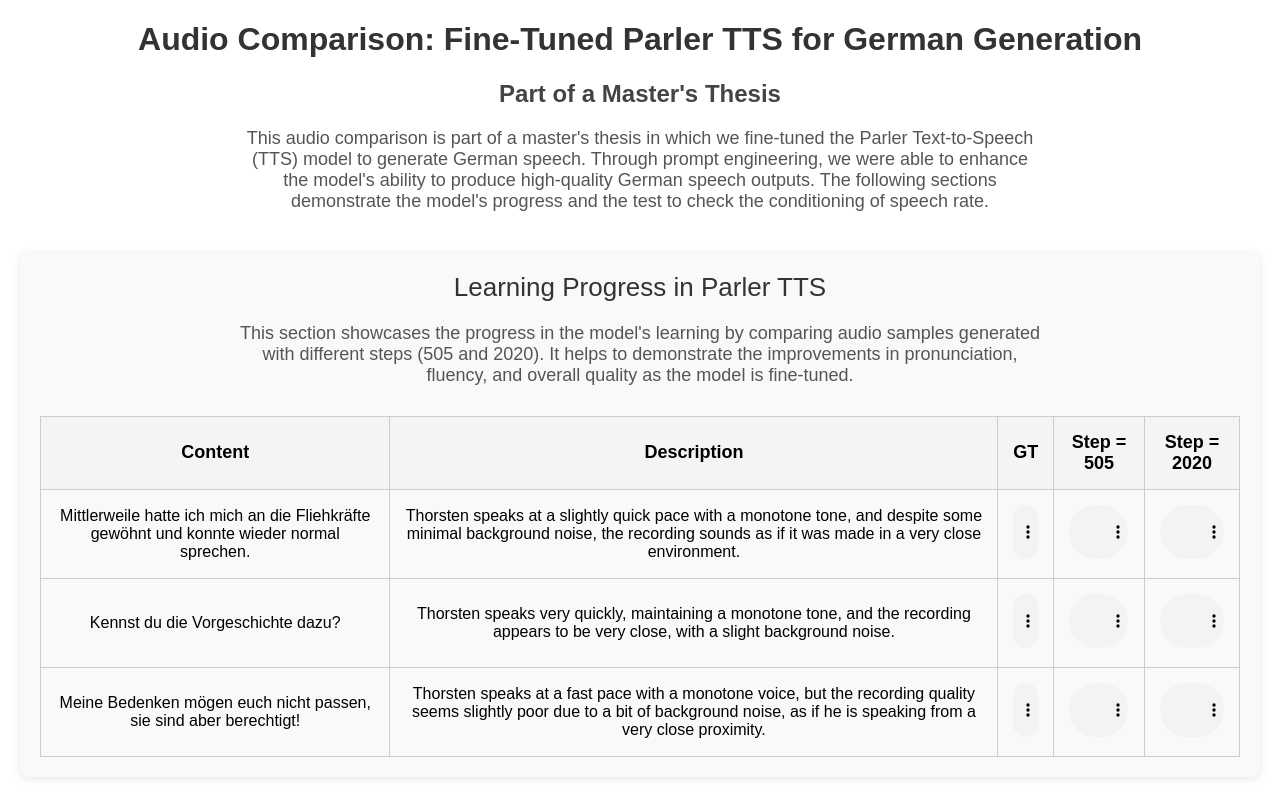
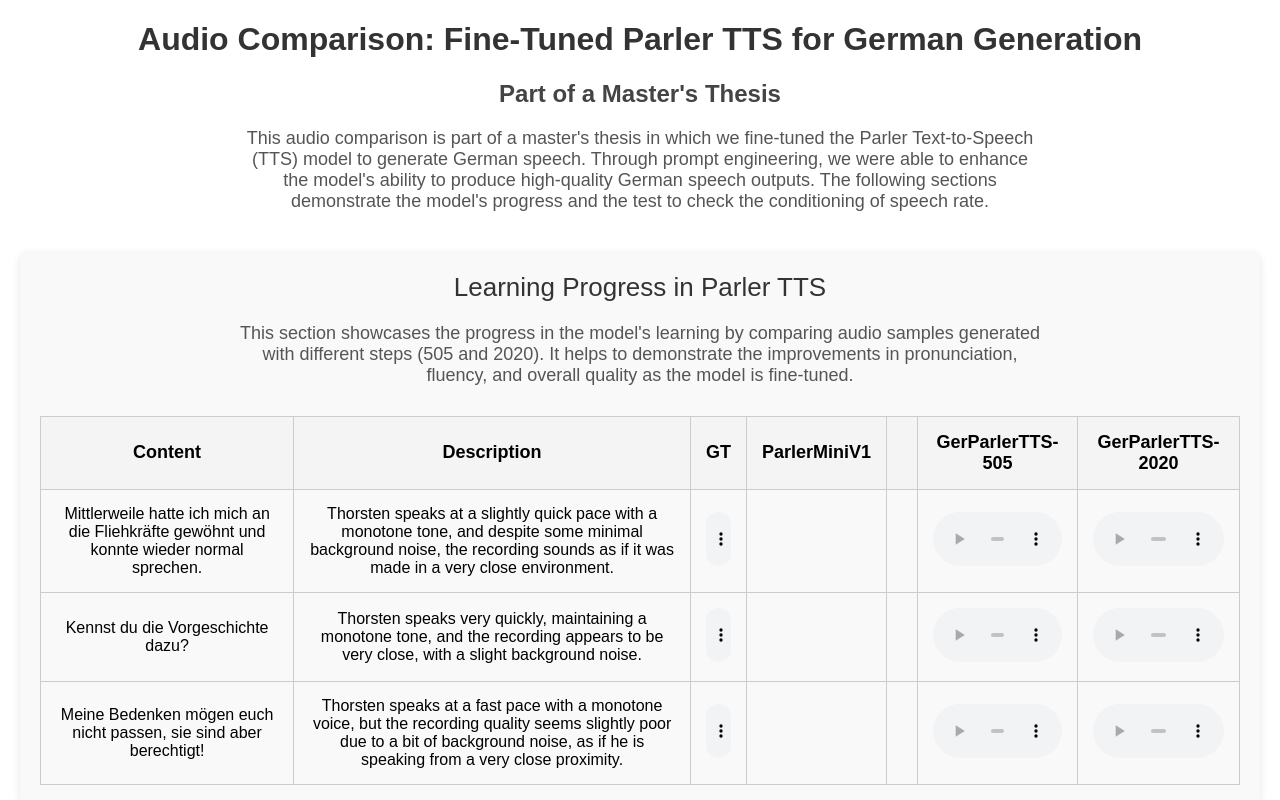
Before and after one commit to parttime-ai/thorsten-parler-tts, a plain HTML site: page index.html in a window 1280 px wide. Shown: the top 800 px of the page. Drawn offline with Linux system fonts and the light colour scheme.

Commit message:
Update index.html

```diff
--- a/index.html
+++ b/index.html
@@ -87,8 +87,9 @@
                     <th>Content</th>
                     <th>Description</th>
                     <th>GT</th>
-                    <th>Step = 505</th>
-                    <th>Step = 2020</th>
+                    <th>ParlerMiniV1<th>
+                    <th>GerParlerTTS-505</th>
+                    <th>GerParlerTTS-2020</th>
                 </tr>
             </thead>
             <tbody>
@@ -98,6 +99,10 @@
 </td>
                     <td><audio controls>
                             <source src="./audio/1.wav">
+                        </audio></td>
+                    <td>
+                        <td><audio controls>
+                            <source src="./audio/gt1.wav">
                         </audio></td>
                     <td>
                         <audio controls>
@@ -117,7 +122,11 @@
                     <td>Thorsten speaks very quickly, maintaining a monotone tone, and the recording appears to be very close, with a slight background noise.</td>
                     <td><audio controls>
                             <source src="./audio/2.wav">
-                        </audio></td></td>
+                        </audio></td>
+                    <td>
+                        <td><audio controls>
+                            <source src="./audio/gt2.wav">
+                        </audio></td>
                     <td>
                         <audio controls>
                             <source src="https://storage.googleapis.com/wandb-production.appspot.com/teilzeitki/parler-speech/y8gjihu8/media/audio/Speech%20samples_505_0e6738f4daf739ba2457.wav?Expires=1739089510&GoogleAccessId=gorilla-files-url-signer-man%40wandb-production.iam.gserviceaccount.com&Signature=wmNSmzbsLjFCdeyWU0Fy9WodiIC8FgAxaugViEsPU4ZvWD%2FaLNXW1IQegcd92vl7itm3qq4Hzwnxste%2BwVlrrx%2FVWGhaoiimCEi2um1zjRLhRP5c%2Bl5yg8UEo7LqyRtcuV166LjMFRwIuhHSaZk7rwGAtZXyDlxmkvepEAy9tLS%2BbzZlL2M%2BHYC0SL7W564r0sz3QGCdlJFGQkWB%2BNKqHARvbS%2BsLq%2B0e3AAyYTa0R2LwPkWVuz12TB%2FcgrSemSvk2k0szocq3ZzdFMmMT1wkris4dprk9xVU5CsxCfZiXy%2BHuLJb77PxmeuTULQ4oJPvUHFqGeF8erP10u%2BhtYdhw%3D%3D" type="audio/mp3">
@@ -137,7 +146,11 @@
 </td>
                     <td><audio controls>
                             <source src="./audio/3.wav">
-                        </audio></td></td>
+                        </audio></td>
+                    <td>
+                        <td><audio controls>
+                            <source src="./audio/gt3.wav">
+                        </audio></td>
                     <td>
                         <audio controls>
                             <source src="https://storage.googleapis.com/wandb-production.appspot.com/teilzeitki/parler-speech/y8gjihu8/media/audio/Speech%20samples_505_f2f710ccbbe27a122663.wav?Expires=1739090017&GoogleAccessId=gorilla-files-url-signer-man%40wandb-production.iam.gserviceaccount.com&Signature=QyPSx2b1jfU8qaaXy%2F7lycMbyGU8k9MfsjESc17%2F7%2BFNeX4VdjIWeNmY2YPZ2AAtIBEwBkcs2V4IYARY7SVecb30HeHql%2BfNgf4r0p8l8GAByPIeB2znElyoGi8H7c%2F8646QAk0gCHcJjIcgEwNgILUUKV1pP70F9Ufo3YyXDwFO5dF0JlsIwL0DuhHjNY0CA72xaxk7pp7duPyA4SujZZxn%2FXOO9YqhJ3YxE4PlgBROnxh9AE9iAUHj%2FTMQJHslBGgy3KyJN9SA7PyEh4jQOZWAOQeEDW1D5NdFgpdEidFaNdPjMWoVHEB9kVkD7jVESaqQJAl%2BfVMqmucEi%2BQrjQ%3D%3D" type="audio/mp3">
```
